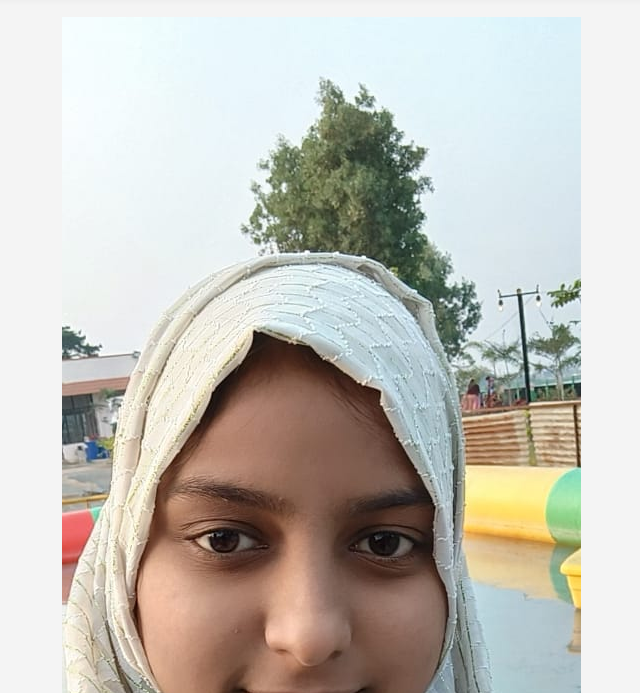
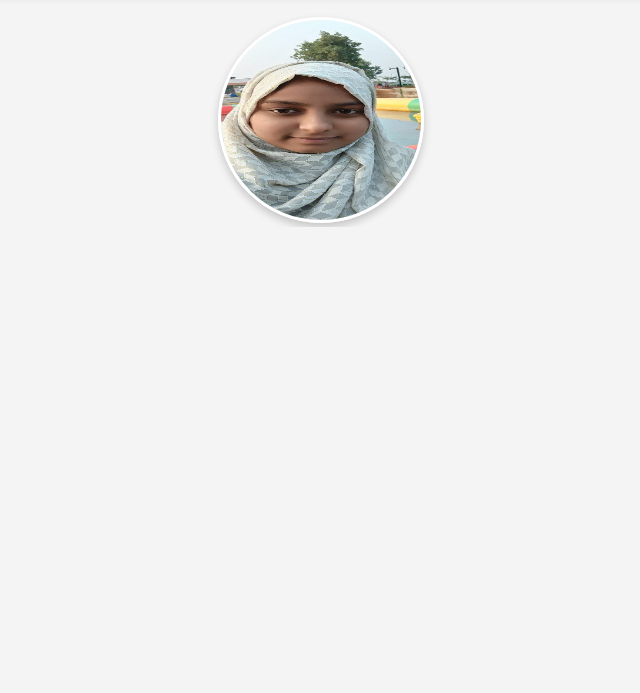
Before and after one commit to GayathriGadekari/dhanish-portfolio, a plain HTML site: page index.html in a window 1280 px wide. Shown: the part 1727-2420 px from the top of the page, without its empty margins (319-959 px from the left). After the commit the page ends 1954 px from the top, so only its background shows below. Drawn offline with Linux system fonts and the light colour scheme.

Commit message:
Update style.css

```diff
--- a/style.css
+++ b/style.css
@@ -71,3 +71,15 @@ section {
 .certificate-gallery img:hover {
     transform: scale(1.1);
 }
+.profile-container {
+    text-align: center;
+    margin-top: 20px;
+}
+
+.profile-image {
+    width: 200px; /* Adjust size */
+    height: 200px;
+    border-radius: 50%; /* Makes it circular */
+    border: 3px solid #fff; /* White border */
+    box-shadow: 0 4px 8px rgba(0, 0, 0, 0.2);
+}
```
